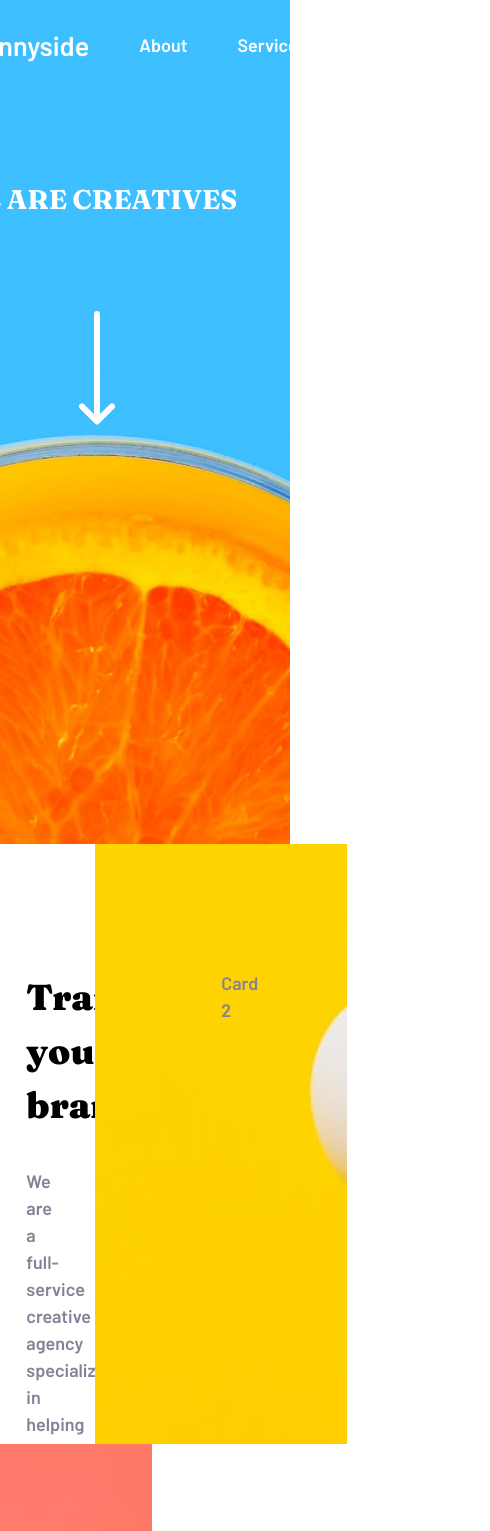
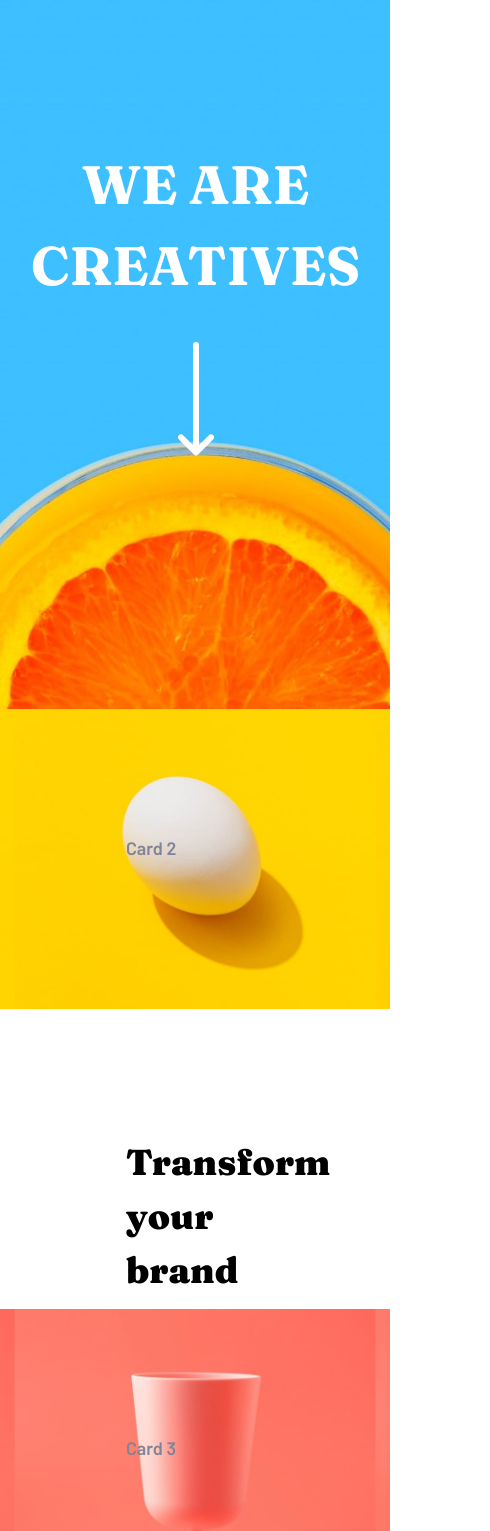
Before and after one commit to ravikiran-fullstack/sunnyside-agency-landing-page-main-reactjs, a React (Create React App) app: page / in a window 390 px wide. Shown: the top 1531 px of the page, 490 px wide, since content can reach past the window. Built offline with nearby package versions, Linux system fonts and the light colour scheme.

Commit message:
Working on mobile responsiveness

```diff
--- a/src/App.js
+++ b/src/App.js
@@ -1,17 +1,19 @@
-import Home from './components/Home';
-import Services from './components/Services';
-import Testimonials from './components/Testimonials';
-import Projects from './components/Projects';
-import Footer from './components/Footer';
+import Home from "./components/Home";
+import Services from "./components/Services";
+import Testimonials from "./components/Testimonials";
+import Projects from "./components/Projects";
+import Footer from "./components/Footer";
 
 function App() {
-  return <div className="App">
-    <Home/>
-    <Services/>
-    <Testimonials/>
-    <Projects/>
-    <Footer/>
-  </div>;
+  return (
+    <div>
+      <Home />
+      <Services />
+      <Testimonials />
+      <Projects />
+      <Footer />
+    </div>
+  );
 }
 
 export default App;
--- a/src/components/Footer.js
+++ b/src/components/Footer.js
@@ -13,10 +13,10 @@ const Footer = () => {
 
             </div>
             <div className="footerSocialMediaIcons">
-                <i class="fab fa-facebook-square"></i>
-                <i class="fab fa-instagram"></i>
-                <i class="fab fa-twitter"></i>
-                <i class="fab fa-pinterest"></i>
+                <i className="fab fa-facebook-square"></i>
+                <i className="fab fa-instagram"></i>
+                <i className="fab fa-twitter"></i>
+                <i className="fab fa-pinterest"></i>
             </div>
         </footer>
     )
--- a/src/components/Header.js
+++ b/src/components/Header.js
@@ -2,9 +2,9 @@ import React from "react";
 
 const Header = () => {
   return (
-    <header>
+    <header className="headerDesktop">
       <ul>
-        <li class="homeTab" >
+        <li className="homeTab" >
           <a href="#home">
             sunnyside
           </a>
@@ -18,7 +18,7 @@ const Header = () => {
         <li>
           <a href="#projects">Projects</a>
         </li>
-        <li class="contactsTab">
+        <li className="contactsTab">
           <a href="#contacts">Contacts</a>
         </li>
       </ul>
--- a/src/components/Testimonials.js
+++ b/src/components/Testimonials.js
@@ -11,7 +11,7 @@ const Testimonials = () => {
             <div className="testimonialsGrid">
                 {
                     testimonials.map(testimonial => {
-                        return <Testimonial key={testimonial.name} testimonial={testimonial}/>
+                        return <Testimonial key={testimonial.user} testimonial={testimonial}/>
                     })
                 }
             </div>
--- a/src/index.css
+++ b/src/index.css
@@ -1,4 +1,4 @@
-@import url('https://fonts.googleapis.com/css2?family=Barlow:wght@600&family=Fraunces:wght@700;900&display=swap');
+@import url("https://fonts.googleapis.com/css2?family=Barlow:wght@600&family=Fraunces:wght@700;900&display=swap");
 
 *,
 *::before,
@@ -33,7 +33,7 @@ html {
 :root {
   --soft-red: hsl(7, 99%, 70%);
   --yellow: hsl(51, 100%, 49%);
-  --dark-desaturated-cyan : hsl(167, 40%, 24%);/*(graphic design text)*/
+  --dark-desaturated-cyan: hsl(167, 40%, 24%); /*(graphic design text)*/
   --dark-blue: hsl(198, 62%, 26%); /* (photography text)*/
   --dark-moderate-cyan: hsl(168, 34%, 41%); /* (footer) */
   --very-dark-desaturated-blue: hsl(212, 27%, 19%);
@@ -45,9 +45,10 @@ html {
 }
 
 #root {
-  font-family: 'Barlow', sans-serif;
+  font-family: "Barlow", sans-serif;
   /* font-family: 'Fraunces', serif;  */
   min-height: 100vh;
+  max-width: 100vw;
   text-rendering: optimizeSpeed;
   line-height: 1.5;
   color: var(--white);
@@ -57,7 +58,7 @@ html {
   /* background-color: #90D4C5; */
 }
 
-.home{
+.home {
   width: 100vw;
   height: 100vh;
   /* border: 1px solid; */
@@ -67,7 +68,7 @@ html {
   background-size: cover;
 }
 
-header{
+header {
   width: 100vw;
   height: 5rem;
   background-color: transparent;
@@ -86,18 +87,18 @@ header ul {
   align-items: center;
 }
 
-.homeTab{
+.homeTab {
   margin-right: auto;
   /* font-family: 'Fraunces', serif; */
   font-weight: 700;
   font-size: 1.5rem;
 }
 
-.homeTab:hover{
-  background-color: #3EBFFF !important;
+.homeTab:hover {
+  background-color: #3ebfff !important;
 }
 
-.contactsTab{
+.contactsTab {
   background-color: var(--tab-color);
   border-radius: 25px;
 }
@@ -121,54 +122,60 @@ header li a:hover {
   border-radius: 25px;
 }
 
-.homeTitle{
+.homeTitle {
   display: flex;
   justify-content: center;
   align-items: center;
   padding-top: 5rem;
 }
 
-.homeTitle h1{
-  font-family: 'Fraunces', serif;
+.homeTitle h1 {
+  font-family: "Fraunces", serif;
   font-weight: 700;
   text-transform: uppercase;
+  font-size: 3rem;
 }
 
-.arrowDown{
-  margin-left: 7rem;
-  margin-top: 5rem;
+.arrowDown {
+  margin-left: 15rem;
+  margin-top: 2rem;
 }
 
-.servicesGrid{
+.servicesGrid {
   width: 100vw;
   /* border: 1px solid green; */
   display: grid;
   grid-template-columns: 50% 50%;
-  grid-template-rows:600px 600px 600px;
+  grid-template-rows: 600px 600px 600px;
 }
 
-.card1, .card2, .card3,.card4,.card5,.card6{
+.card1,
+.card2,
+.card3,
+.card4,
+.card5,
+.card6 {
   /* border: 1px dotted red; */
   display: flex;
   flex-direction: column;
   color: black;
   padding: 7rem;
-  color:var(--dark-grayish-blue)
+  color: var(--dark-grayish-blue);
 }
 
-.cardHeading{
+.cardHeading {
   margin-bottom: 2rem;
   padding: 0 1rem 0 0;
 }
 
-.cardHeading h1{
+.cardHeading h1 {
   color: black;
-  font-family: 'Fraunces', serif;
+  font-family: "Fraunces", serif;
   font-size: 2rem;
   font-weight: 900;
 }
 
-.cardInfo{
+.cardInfo {
   margin-bottom: 2.5rem;
 }
 
@@ -183,115 +190,118 @@ header li a:hover {
   cursor: pointer;
 }
 
-.card1{
+.card1 {
   grid-column: 1/2;
   grid-row: 1/2;
 }
 
-.card2{
+.card2 {
   grid-column: 2/3;
   grid-row: 1/2;
   background-image: url("./images/desktop/image-transform.jpg");
 }
 
-.card3{
+.card3 {
   grid-column: 1/2;
   grid-row: 2/3;
   background-image: url("./images/desktop/image-stand-out.jpg");
 }
 
-.card4{
+.card4 {
   grid-column: 2/3;
   grid-row: 2/3;
 }
 
-.card5{
+.card5 {
   grid-column: 1/2;
   grid-row: 3/4;
   background-image: url("./images/desktop/image-graphic-design.jpg");
 }
 
-.card6{
+.card6 {
   grid-column: 2/3;
   grid-row: 3/4;
   background-image: url("./images/desktop/image-photography.jpg");
 }
 
-.card5, .card6{
+.card5,
+.card6 {
   justify-content: flex-end;
   align-items: center;
   padding: 3rem !important;
 }
 
-.cardHeadingGraphic{
+.cardHeadingGraphic {
   padding-top: 2rem;
 }
 
-.cardInfoGraphic, .cardInfoPhotography{
+.cardInfoGraphic,
+.cardInfoPhotography {
   text-align: center;
 }
 
-.cardHeadingGraphic h1, .cardHeadingPhotography h1{
+.cardHeadingGraphic h1,
+.cardHeadingPhotography h1 {
   color: black;
-  font-family: 'Fraunces', serif;
+  font-family: "Fraunces", serif;
   font-size: 2rem;
   font-weight: 900;
 }
 
-.testimonialsSection{
+.testimonialsSection {
   padding: 6rem 3rem;
   color: black;
 }
 
-.testimonialsSectionHeading{
+.testimonialsSectionHeading {
   text-align: center;
   margin-bottom: 1rem;
   text-transform: uppercase;
-  color:var(--grayish-blue);
+  color: var(--grayish-blue);
   font-family: "Fraunces", serif;
   letter-spacing: 0.2rem;
 }
 
-.testimonialsGrid{
+.testimonialsGrid {
   display: grid;
   grid-template-columns: 1fr 1fr 1fr;
   margin-top: 2rem;
 }
 
-.testimonial{
+.testimonial {
   text-align: center;
   padding: 0 2rem;
 }
 
-.userPicture{
+.userPicture {
   border-radius: 50%;
   margin-bottom: 1rem;
   width: 70px;
   height: 70px;
 }
 
-.userFeedback{
+.userFeedback {
   font-size: 0.9rem;
   color: var(--very-dark-grayish-blue);
   margin-bottom: 2rem;
 }
 
-.userName{
+.userName {
   margin-bottom: 0.4rem;
   font-family: "Fraunces", serif;
   font-weight: 900;
 }
 
-.userRole{
+.userRole {
   font-size: 0.6rem;
   color: var(--grayish-blue);
 }
 
-.projectsSection{
-  display: flex;
-  justify-content: center;
-  align-items: center;
-  background-color: #90D4C5;
+.projectsSection {
+  display: grid;
+  grid-template-rows: 1fr;
+  grid-template-columns: 1fr 1fr 1fr 1fr;
+  background-color: #90d4c5;
 }
 
 /* .project{
@@ -299,25 +309,25 @@ header li a:hover {
   width: 200px;
 } */
 
-.projectPicture{
+.projectPicture {
   width: 25vw;
   height: 500px;
 }
 
-footer{
+footer {
   color: black;
-  background-color: #90D4C5;
+  background-color: #90d4c5;
   padding: 5rem;
   text-align: center;
 }
 
-.footerHeading{
+.footerHeading {
   font-family: "Fraunces", serif;
   font-weight: 900;
   color: var(--dark-desaturated-cyan);
 }
 
-.footerCategories{
+.footerCategories {
   margin: 1rem 25%;
   width: 50%;
   color: var(--dark-moderate-cyan);
@@ -325,12 +335,12 @@ footer{
   justify-content: space-between;
 }
 
-.footerCategories >div:hover{
+.footerCategories > div:hover {
   cursor: pointer;
-  color:var(--white)
+  color: var(--white);
 }
 
-.footerSocialMediaIcons{
+.footerSocialMediaIcons {
   margin: 2rem 30%;
   width: 40%;
   color: var(--dark-desaturated-cyan);
@@ -339,6 +349,117 @@ footer{
   cursor: pointer;
 }
 
-.footerSocialMediaIcons > i:hover{
+.footerSocialMediaIcons > i:hover {
   color: white;
 }
+
+@media (max-width: 1080px) {
+  #root {
+    display: block;
+  }
+
+  .headerDesktop {
+    display: none !important;
+  }
+
+  .home {
+    width: 100vw !important;
+    height: 84vh !important;
+    background-color: beige !important;
+    background: url("./images/mobile/image-header.jpg") no-repeat !important;
+    background-position: center !important;
+    background-size: cover !important;
+    padding-left: 1px;
+  }
+
+  .homeTitle {
+    padding-top: 8rem;
+    text-align: center;
+  }
+
+  .homeTitle h1 {
+    font-family: "Fraunces", serif;
+    font-weight: 700;
+    text-transform: uppercase;
+    font-size: 3rem;
+  }
+
+  .arrowDown {
+    margin-left: 0rem !important;
+    margin-top: 2rem !important;
+  }
+
+  .servicesGrid {
+    width: 100vw;
+    display: grid;
+    grid-template-columns: 100vw !important;
+    grid-template-rows: 300px 300px 300px 300px 300px 300px !important;
+  }
+
+  .card1 {
+    grid-column: 1/2 !important;
+    grid-row: 2/3 !important;
+  }
+
+  .card2 {
+    grid-column: 1/2 !important;
+    grid-row: 1/2 !important;
+    background-image: url("./images/mobile/image-transform.jpg") !important;
+  }
+
+  .card3 {
+    grid-column: 1/2 !important;
+    grid-row: 3/4 !important;
+    background-image: url("./images/mobile/image-stand-out.jpg") !important;
+  }
+
+  .card4 {
+    grid-column: 1/2 !important;
+    grid-row: 4/5 !important;
+  }
+
+  .card5 {
+    grid-column: 1/2 !important;
+    grid-row: 5/6 !important;
+    background-image: url("./images/desktop/image-graphic-design.jpg") !important;
+  }
+
+  .card6 {
+    grid-column: 1/2 !important;
+    grid-row: 6/7 !important;
+    background-image: url("./images/desktop/image-photography.jpg") !important;
+  }
+
+  .card1,
+  .card2,
+  .card3,
+  .card4,
+  .card5,
+  .card6 {
+    /* border: 1px dotted red; */
+    display: flex;
+    flex-direction: column;
+    color: black;
+    padding: 7rem;
+    color: var(--dark-grayish-blue);
+    background-position: center !important;
+    background-size: contain !important;
+  }
+
+  .testimonialsGrid {
+    display: grid;
+    grid-template-columns: 1fr !important;
+    grid-template-rows: auto auto auto !important;
+  }
+
+  .projectsSection {
+    display: grid;
+    grid-template-columns: 50% 50% !important;
+    grid-template-rows: 1fr 1fr !important;
+    background-color: #90d4c5;
+  }
+
+  .projectPicture{
+    width: 50vw !important;
+  }
+}
```
